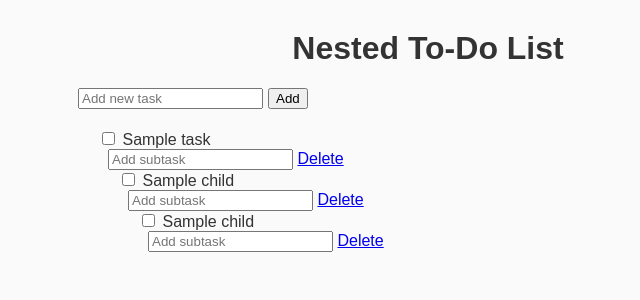
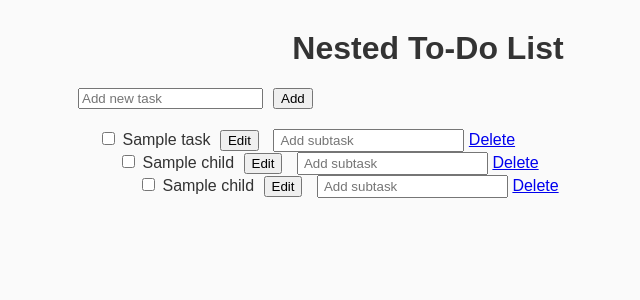
Before and after one commit to chiklitgohil/nested-todo, a Flask app: template templates/index.html in a window 1280 px wide. Shown: the top 300 px of the page, without its empty margins (212-852 px from the left). Run offline with Flask 3, Linux system fonts and the light colour scheme; the template is opened without the code that fills it: most values are stand-ins (such as "Sample title", 1, 10 or a date in 2020).

Commit message:
Ability to edit already added task integerated

```diff
--- a/app.py
+++ b/app.py
@@ -74,6 +74,19 @@ def delete(task_id):
     conn.close()
     return redirect("/")
 
+@app.route("/edit/<int:task_id>", methods=["POST"])
+def edit(task_id):
+    new_title = request.form.get("new_title")
+    if not new_title.strip():
+        return redirect("/")
+
+    conn = get_db_connection()
+    conn.execute("UPDATE tasks SET title = ? WHERE id = ?", (new_title, task_id))
+    conn.commit()
+    conn.close()
+    return redirect("/")
+
+
 
 def delete_recursive(conn, task_id):
     """Recursively delete a task and its subtasks."""
--- a/static/styles.css
+++ b/static/styles.css
@@ -30,3 +30,11 @@ form.inline-form {
     display: inline;
     margin-left: 10px;
 }
+
+button {
+    margin-left: 5px;
+}
+
+.inline-form input[type="text"] {
+    padding: 2px 5px;
+}
--- a/templates/layout.html
+++ b/templates/layout.html
@@ -9,5 +9,20 @@
     <main>
         {% block content %}{% endblock %}
     </main>
+
+<script>
+function showEditForm(id) {
+    const title = document.getElementById('title-' + id);
+    const form = document.getElementById('edit-form-' + id);
+    if (title.style.display === 'none') {
+        title.style.display = 'inline';
+        form.style.display = 'none';
+    } else {
+        title.style.display = 'none';
+        form.style.display = 'inline';
+    }
+}
+</script>
 </body>
+
 </html>
--- a/templates/tasks.html
+++ b/templates/tasks.html
@@ -1,9 +1,18 @@
 {% macro render_task(task) %}
 <li>
-    <form action="/toggle/{{ task.id }}">
+    <form action="/toggle/{{ task.id }}" method="get" style="display:inline;">
         <input type="checkbox" onchange="this.form.submit()" {% if task.is_done %}checked{% endif %}>
-        <span class="{% if task.is_done %}done{% endif %}">{{ task.title }}</span>
     </form>
+
+    <span class="{% if task.is_done %}done{% endif %}" id="title-{{ task.id }}">{{ task.title }}</span>
+
+    <!-- Edit form (hidden by default) -->
+    <form action="/edit/{{ task.id }}" method="post" class="inline-form" id="edit-form-{{ task.id }}" style="display:none;">
+        <input type="text" name="new_title" value="{{ task.title }}">
+        <button type="submit">Save</button>
+    </form>
+
+    <button type="button" onclick="showEditForm({{ task.id }})">Edit</button>
 
     <form action="/add" method="post" class="inline-form">
         <input type="hidden" name="parent_id" value="{{ task.id }}">
```
